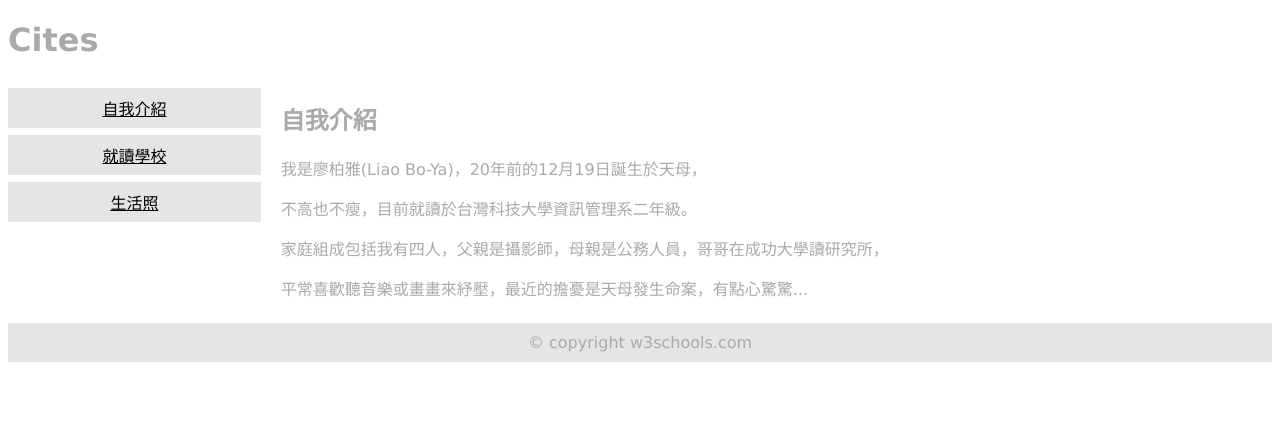
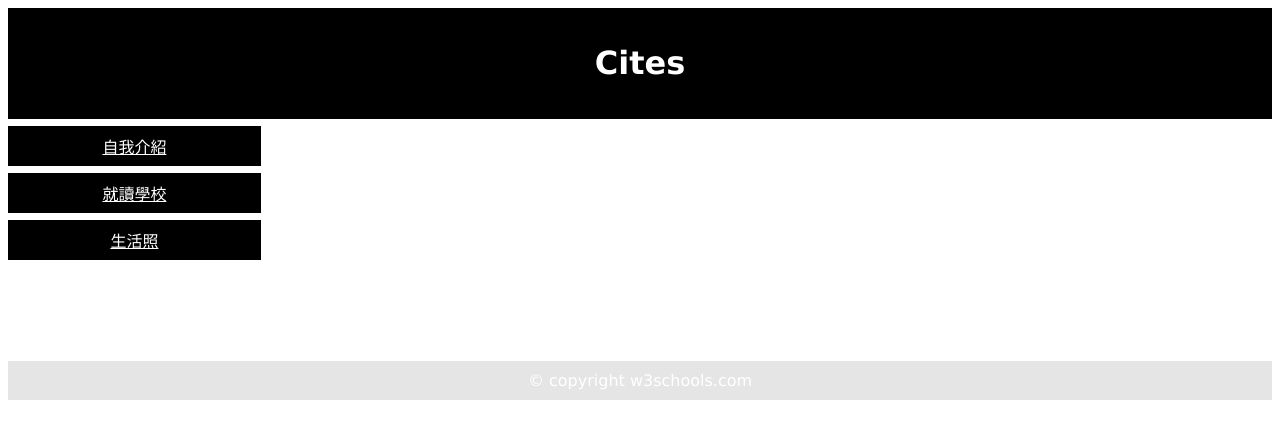
Before and after one commit to liaoboya/liaoboya.github.io, a plain HTML site: page index.html in a window 1280 px wide. Drawn offline with Linux system fonts and the light colour scheme.

Commit message:
Update index.heml
Update index.heml

```diff
--- a/index.html
+++ b/index.html
@@ -14,12 +14,12 @@
   text-align:center;
 }
 .menu a {
-  background-color:#e5e5e5;
+  background-color:black;
   padding:8px;
   margin-top:7px;
   display:block;
   width:100%;
-  color:black;
+  color:white;
 }
 .main {
   float:left;
@@ -36,9 +36,9 @@
 }
 </style>
 </head>
-<body style="font-family:Verdana;color:#aaaaaa;">
+<body style="font-family:Verdana;color:white;">
 
-<div style="background-color:"powerblue";padding:15px;text-align:center;">
+<div style="background-color:black;padding:15px;text-align:center;">
   <h1>Cites</h1>
 </div>
 
```
